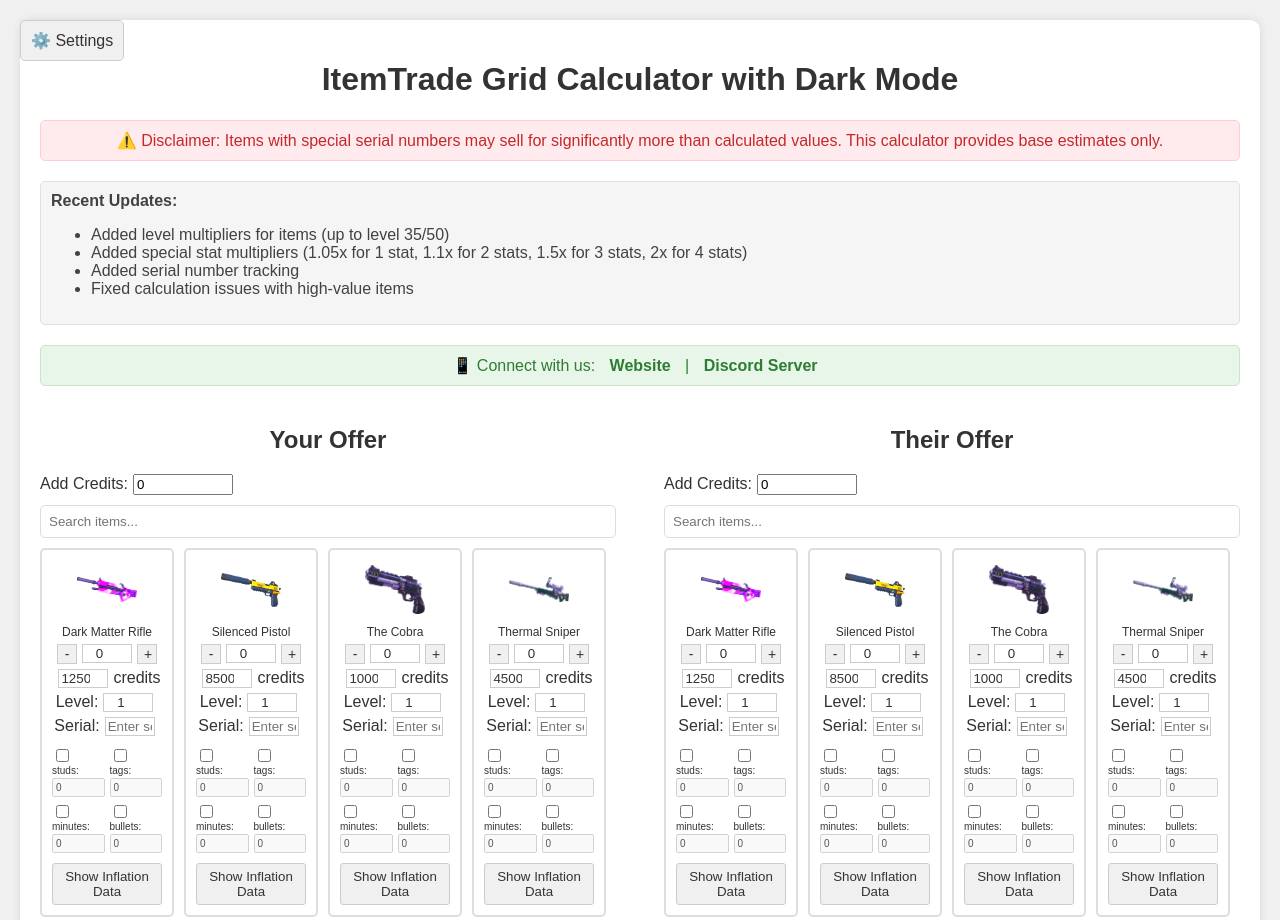
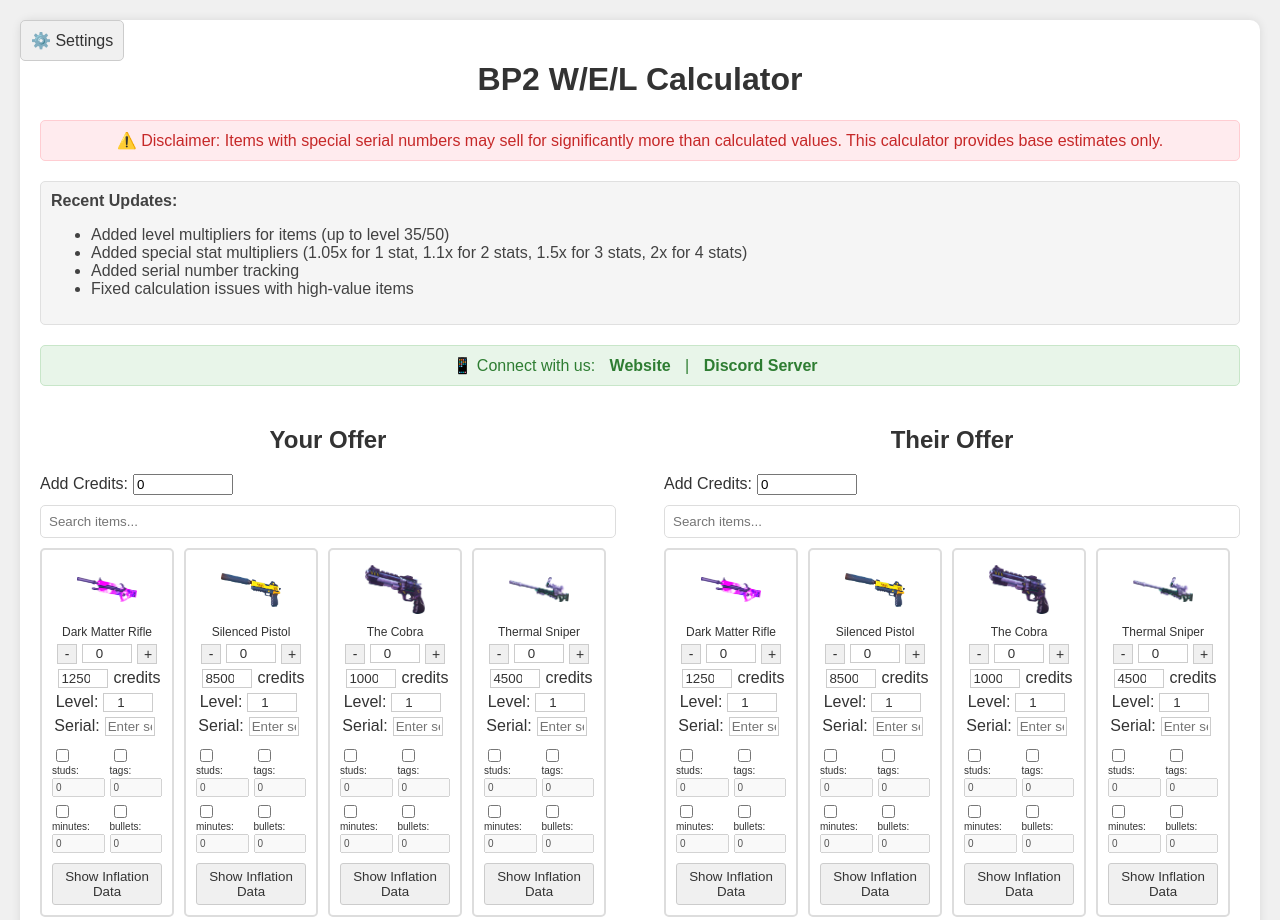
Before and after one commit to 20CharactersLongMate/BP2Calculator, a plain HTML site: page index.html in a window 1280 px wide. Shown: the top 920 px of the page. Drawn offline with nearby package versions, Linux system fonts and the light colour scheme.

Commit message:
Update index.html

```diff
--- a/index.html
+++ b/index.html
@@ -1,7 +1,7 @@
 <html><head>
 <meta charset="UTF-8">
 <meta name="viewport" content="width=device-width, initial-scale=1.0">
-<title>ItemTrade Grid Calculator with Dark Mode</title>
+<title>BP2 W/E/L Calculator</title>
 <script src="https://cdn.jsdelivr.net/npm/chart.js"></script>
 <style>
   :root {
@@ -525,7 +525,7 @@
 </head>
 <body>
   <div class="container">
-    <h1>ItemTrade Grid Calculator with Dark Mode</h1>
+    <h1>BP2 W/E/L Calculator</h1>
     <div class="disclaimer-banner">
       ⚠️ Disclaimer: Items with special serial numbers may sell for significantly more than calculated values. This calculator provides base estimates only.
     </div>
```
